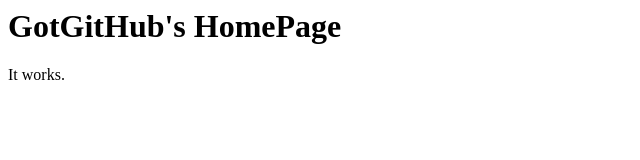
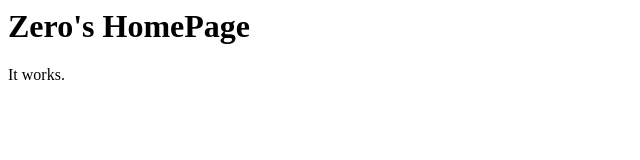
Before and after one commit to ShuoZheng/shuozheng.github.com, a plain HTML site: page index.html in a window 1280 px wide. Shown: the whole page, without its empty margins (0-640 px from the left). Drawn offline with Linux system fonts and the light colour scheme.

Commit message:
fixed index.html

```diff
--- a/index.html
+++ b/index.html
@@ -1 +1 @@
-<h1>GotGitHub's HomePage</h1>It works.
+<h1>Zero's HomePage</h1>It works.
```
